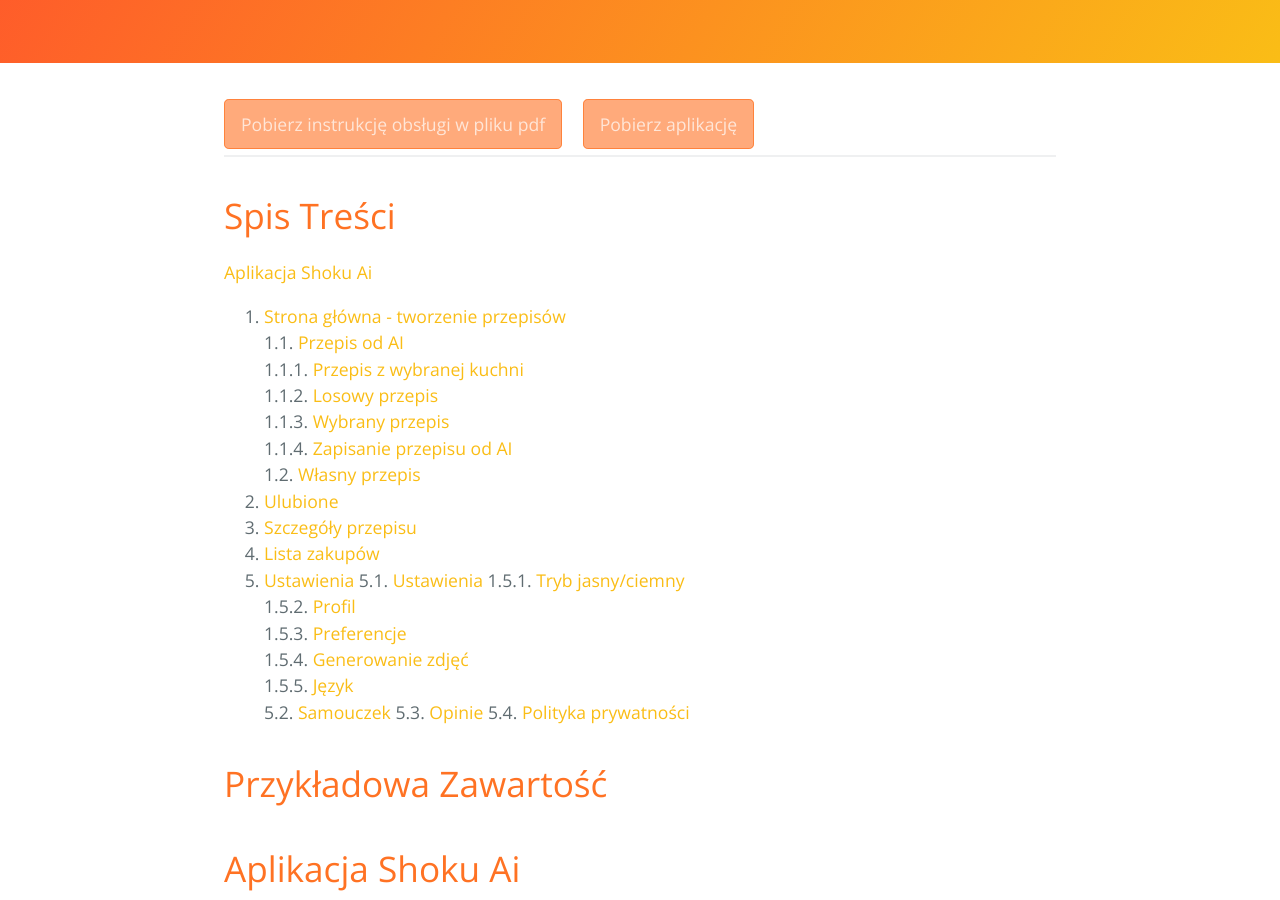
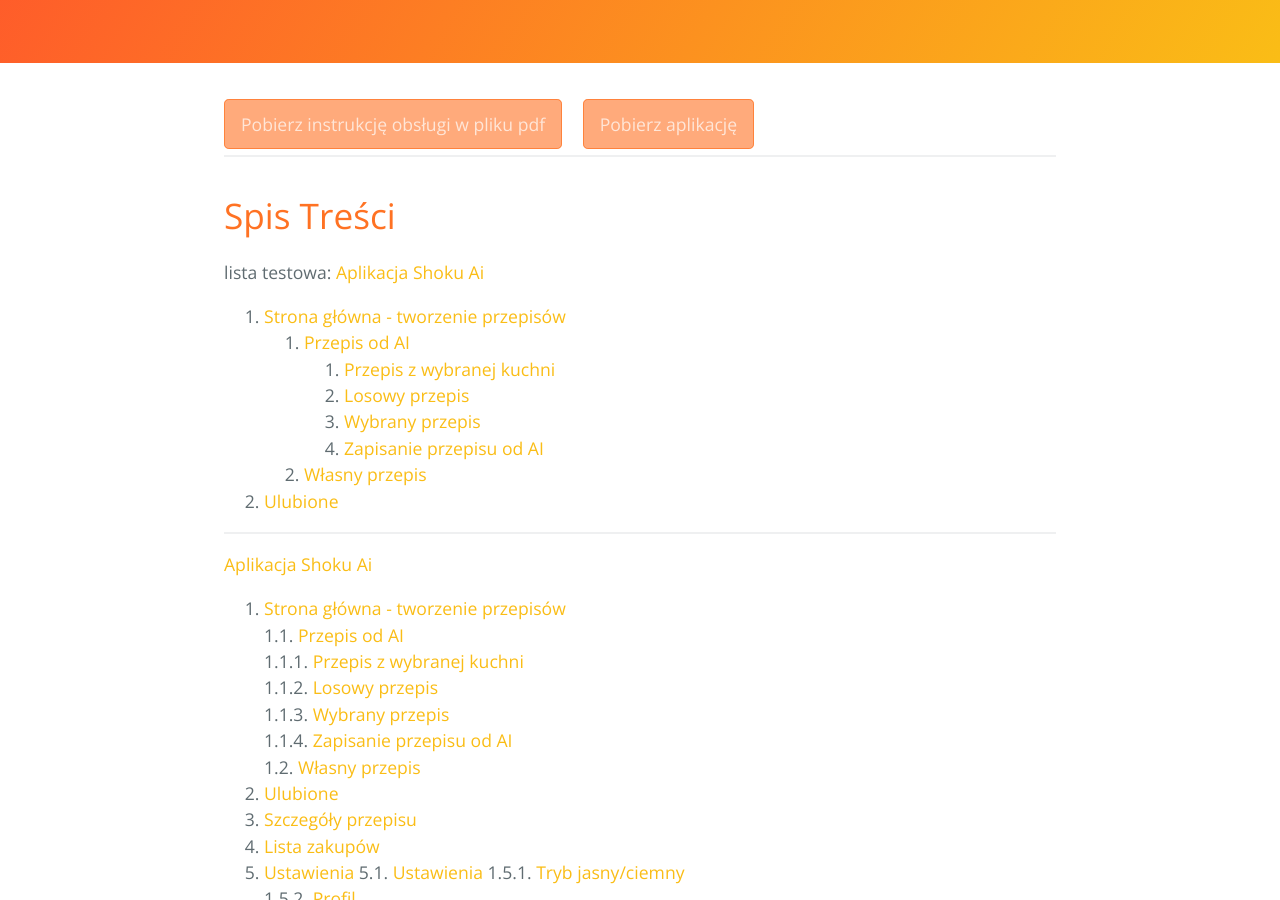
Before and after one commit to PaulinaLewicka1/appTest.github.io, a Jekyll site: the page built from tutorial.md, in a window 1280 px wide and 900 px high, scrolled down 310 px. Built offline with Jekyll 4.4.1, drawn with Linux system fonts in a browser that asks for light colours.

Commit message:
samouczek test

```diff
--- a/tutorial.md
+++ b/tutorial.md
@@ -13,6 +13,19 @@ order: 0
 * * *
 
 # Spis Treści
+
+lista testowa:
+[Aplikacja Shoku Ai](#aplikacja-shoku-ai)
+1. [Strona główna - tworzenie przepisów](#strona-główna-tworzenie-przepisów)
+    1. [Przepis od AI](#przepis-od-ai)
+        1. [Przepis z wybranej kuchni](#przepis-z-wybranej-kuchni)
+        2. [Losowy przepis](#losowy-przepis)
+        3. [Wybrany przepis](#wybrany-przepis)
+        4. [Zapisanie przepisu od AI](#zapisanie-przepisu-od-ai)
+    2. [Własny przepis](#własny-przepis)
+2. [Ulubione](#ulubione)
+
+* * *
 
 [Aplikacja Shoku Ai](#aplikacja-shoku-ai)
 1. [Strona główna - tworzenie przepisów](#strona-główna-tworzenie-przepisów)
```
